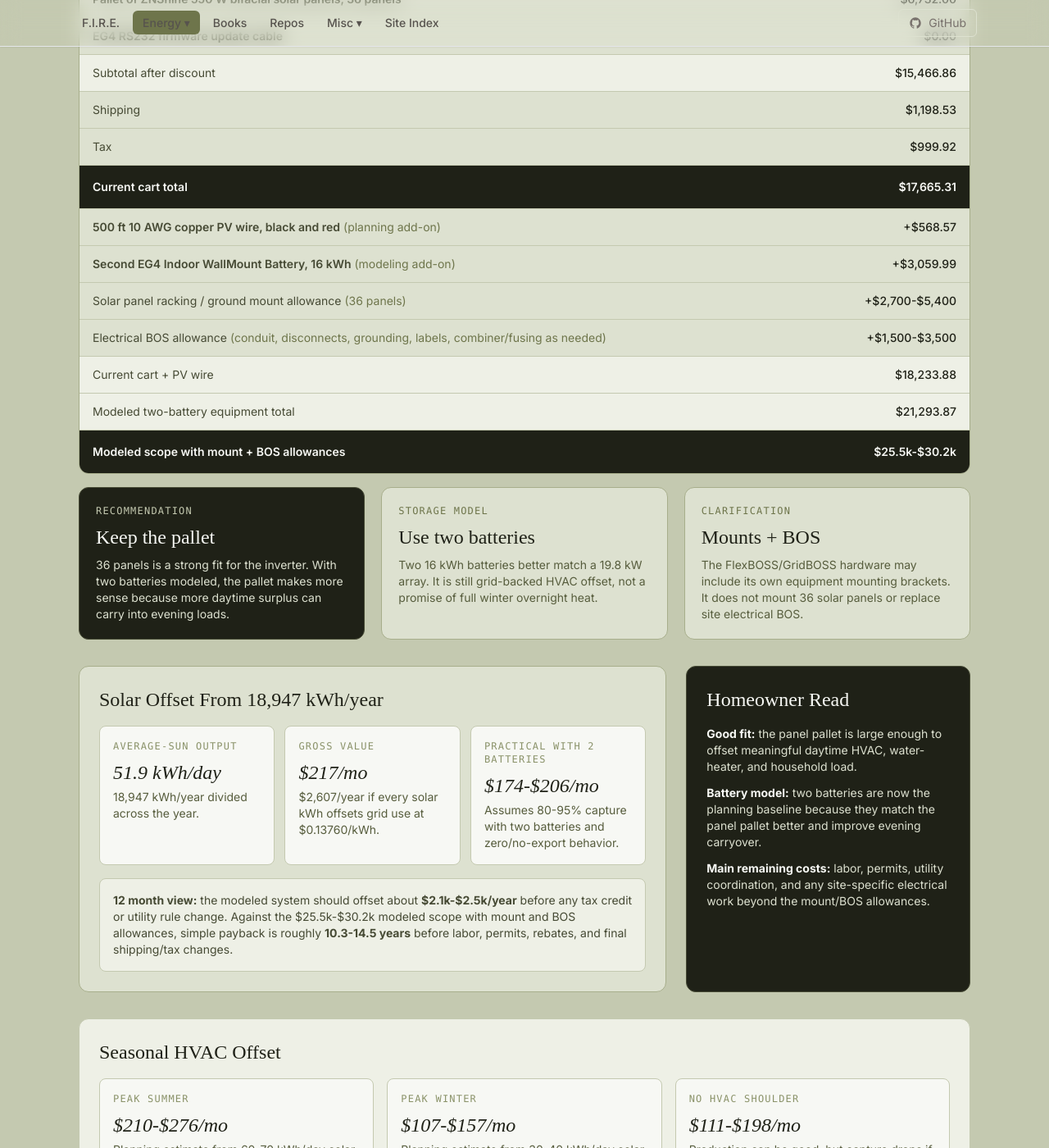
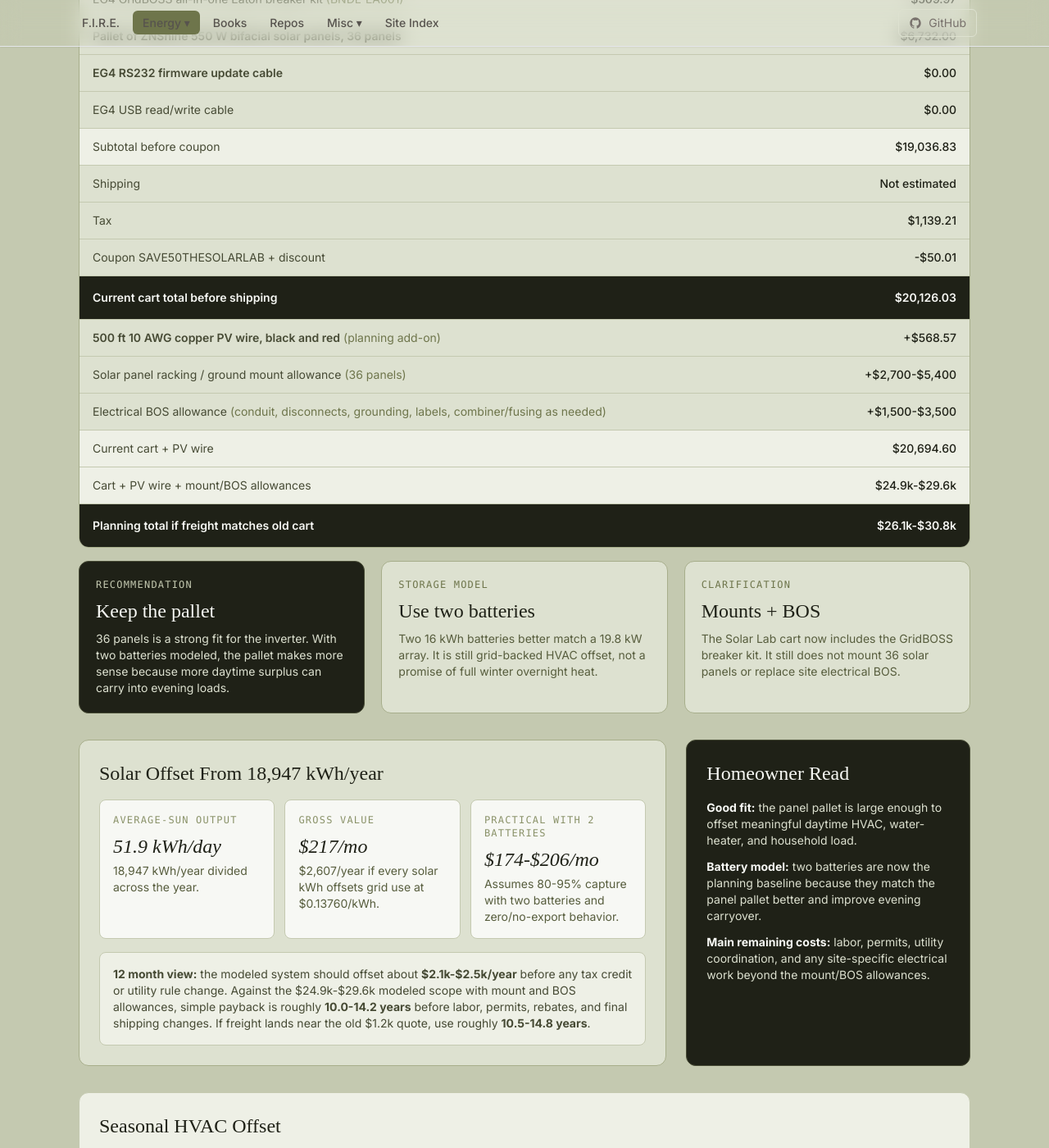
Before and after one commit to techmore/techmore.github.io, a Jekyll site: the page built from pages/energy-monitoring/solar.html, in a window 1280 px wide and 1400 px high, scrolled down 1202 px. Shown: the whole window at 82% size. Built offline with Jekyll 4.4.1, drawn with Linux system fonts in a browser that asks for light colours; nearby versions of some CDN libraries; some web fonts are replaced; some of the changed text lies outside the part shown.

Commit message:
Update solar pricing with breaker kit cart

```diff
--- a/pages/energy-monitoring/solar.html
+++ b/pages/energy-monitoring/solar.html
@@ -74,7 +74,7 @@ title: Solar Offset - Techmore
                 <p class="font-mono text-xs tracking-widest uppercase text-olive-500">Current cart</p>
                 <h2 class="text-3xl text-olive-950">Phase 1 Pricing Snapshot</h2>
             </div>
-            <p class="text-sm text-olive-600">Signature Solar cart, user-provided May 21, 2026.</p>
+            <p class="text-sm text-olive-600">Solar Lab cart, user-provided May 21, 2026. Shipping not yet estimated.</p>
         </div>
 
         <div class="bg-olive-200 rounded-xl border border-olive-400 overflow-hidden mb-4">
@@ -84,12 +84,16 @@ title: Solar Offset - Techmore
             </div>
             <div class="divide-y divide-olive-300 text-sm">
                 <div class="grid grid-cols-12 gap-3 px-4 py-3">
-                    <div class="col-span-8 text-olive-800"><a href="https://signaturesolar.com/eg4-indoor-wallmount-battery-48v-314ah-16-1-kwh/" target="_blank" rel="noopener noreferrer" class="font-semibold text-olive-800 hover:text-olive-950">EG4 Indoor WallMount Battery, 48 V 314 Ah, 16 kWh</a></div>
-                    <div class="col-span-4 text-right font-medium text-olive-950">$3,059.99</div>
+                    <div class="col-span-8 text-olive-800"><a href="https://signaturesolar.com/eg4-indoor-wallmount-battery-48v-314ah-16-1-kwh/" target="_blank" rel="noopener noreferrer" class="font-semibold text-olive-800 hover:text-olive-950">EG4 Indoor WallMount Battery, 48 V 314 Ah, 16 kWh</a> <span class="text-olive-600">× 2</span></div>
+                    <div class="col-span-4 text-right font-medium text-olive-950">$6,119.98</div>
                 </div>
                 <div class="grid grid-cols-12 gap-3 px-4 py-3">
                     <div class="col-span-8 text-olive-800"><a href="https://signaturesolar.com/eg4-flexboss21-inverter-v-1-1-48v-split-phase-21kw-pv-input-eg4-gridboss-mid-v3-1-bndl-e00019-3-1/" target="_blank" rel="noopener noreferrer" class="font-semibold text-olive-800 hover:text-olive-950">EG4 FlexBOSS21 Inverter V1.1 + EG4 GridBOSS MID V3.1 bundle</a></div>
                     <div class="col-span-4 text-right font-medium text-olive-950">$5,674.88</div>
+                </div>
+                <div class="grid grid-cols-12 gap-3 px-4 py-3">
+                    <div class="col-span-8 text-olive-800">EG4 GridBOSS all-in-one Eaton breaker kit <span class="text-olive-600">(BNDL-EA001)</span></div>
+                    <div class="col-span-4 text-right font-medium text-olive-950">$509.97</div>
                 </div>
                 <div class="grid grid-cols-12 gap-3 px-4 py-3">
                     <div class="col-span-8 text-olive-800"><a href="https://signaturesolar.com/pallet-of-znshine-550w-bifacial-solar-panels-36-panels/" target="_blank" rel="noopener noreferrer" class="font-semibold text-olive-800 hover:text-olive-950">Pallet of ZNShine 550 W bifacial solar panels, 36 panels</a></div>
@@ -99,29 +103,33 @@ title: Solar Offset - Techmore
                     <div class="col-span-8 text-olive-800"><a href="https://signaturesolar.com/eg4-firmware-cable-for-6kw-6-5kw/" target="_blank" rel="noopener noreferrer" class="font-semibold text-olive-800 hover:text-olive-950">EG4 RS232 firmware update cable</a></div>
                     <div class="col-span-4 text-right font-medium text-olive-950">$0.00</div>
                 </div>
+                <div class="grid grid-cols-12 gap-3 px-4 py-3">
+                    <div class="col-span-8 text-olive-800">EG4 USB read/write cable</div>
+                    <div class="col-span-4 text-right font-medium text-olive-950">$0.00</div>
+                </div>
                 <div class="grid grid-cols-12 gap-3 px-4 py-3 bg-olive-100">
-                    <div class="col-span-8 text-olive-800">Subtotal after discount</div>
-                    <div class="col-span-4 text-right font-medium text-olive-950">$15,466.86</div>
+                    <div class="col-span-8 text-olive-800">Subtotal before coupon</div>
+                    <div class="col-span-4 text-right font-medium text-olive-950">$19,036.83</div>
                 </div>
                 <div class="grid grid-cols-12 gap-3 px-4 py-3">
                     <div class="col-span-8 text-olive-800">Shipping</div>
-                    <div class="col-span-4 text-right font-medium text-olive-950">$1,198.53</div>
+                    <div class="col-span-4 text-right font-medium text-olive-950">Not estimated</div>
                 </div>
                 <div class="grid grid-cols-12 gap-3 px-4 py-3">
                     <div class="col-span-8 text-olive-800">Tax</div>
-                    <div class="col-span-4 text-right font-medium text-olive-950">$999.92</div>
+                    <div class="col-span-4 text-right font-medium text-olive-950">$1,139.21</div>
+                </div>
+                <div class="grid grid-cols-12 gap-3 px-4 py-3">
+                    <div class="col-span-8 text-olive-800">Coupon SAVE50THESOLARLAB + discount</div>
+                    <div class="col-span-4 text-right font-medium text-olive-950">-$50.01</div>
                 </div>
                 <div class="grid grid-cols-12 gap-3 px-4 py-4 bg-olive-950 text-olive-50">
-                    <div class="col-span-8 font-semibold">Current cart total</div>
-                    <div class="col-span-4 text-right font-semibold">$17,665.31</div>
+                    <div class="col-span-8 font-semibold">Current cart total before shipping</div>
+                    <div class="col-span-4 text-right font-semibold">$20,126.03</div>
                 </div>
                 <div class="grid grid-cols-12 gap-3 px-4 py-3">
                     <div class="col-span-8 text-olive-800"><a href="https://signaturesolar.com/500-ft-10-awg-copper-pv-wire-black-and-red-30-amp/" target="_blank" rel="noopener noreferrer" class="font-semibold text-olive-800 hover:text-olive-950">500 ft 10 AWG copper PV wire, black and red</a> <span class="text-olive-600">(planning add-on)</span></div>
                     <div class="col-span-4 text-right font-medium text-olive-950">+$568.57</div>
-                </div>
-                <div class="grid grid-cols-12 gap-3 px-4 py-3">
-                    <div class="col-span-8 text-olive-800"><a href="https://signaturesolar.com/eg4-indoor-wallmount-battery-48v-314ah-16-1-kwh/" target="_blank" rel="noopener noreferrer" class="font-semibold text-olive-800 hover:text-olive-950">Second EG4 Indoor WallMount Battery, 16 kWh</a> <span class="text-olive-600">(modeling add-on)</span></div>
-                    <div class="col-span-4 text-right font-medium text-olive-950">+$3,059.99</div>
                 </div>
                 <div class="grid grid-cols-12 gap-3 px-4 py-3">
                     <div class="col-span-8 text-olive-800">Solar panel racking / ground mount allowance <span class="text-olive-600">(36 panels)</span></div>
@@ -133,15 +141,15 @@ title: Solar Offset - Techmore
                 </div>
                 <div class="grid grid-cols-12 gap-3 px-4 py-3 bg-olive-100">
                     <div class="col-span-8 text-olive-800">Current cart + PV wire</div>
-                    <div class="col-span-4 text-right font-medium text-olive-950">$18,233.88</div>
+                    <div class="col-span-4 text-right font-medium text-olive-950">$20,694.60</div>
                 </div>
                 <div class="grid grid-cols-12 gap-3 px-4 py-3 bg-olive-100">
-                    <div class="col-span-8 text-olive-800">Modeled two-battery equipment total</div>
-                    <div class="col-span-4 text-right font-medium text-olive-950">$21,293.87</div>
+                    <div class="col-span-8 text-olive-800">Cart + PV wire + mount/BOS allowances</div>
+                    <div class="col-span-4 text-right font-medium text-olive-950">$24.9k-$29.6k</div>
                 </div>
                 <div class="grid grid-cols-12 gap-3 px-4 py-4 bg-olive-950 text-olive-50">
-                    <div class="col-span-8 font-semibold">Modeled scope with mount + BOS allowances</div>
-                    <div class="col-span-4 text-right font-semibold">$25.5k-$30.2k</div>
+                    <div class="col-span-8 font-semibold">Planning total if freight matches old cart</div>
+                    <div class="col-span-4 text-right font-semibold">$26.1k-$30.8k</div>
                 </div>
             </div>
         </div>
@@ -160,7 +168,7 @@ title: Solar Offset - Techmore
             <div class="bg-olive-200 rounded-xl border border-olive-400 p-5">
                 <p class="font-mono text-xs tracking-widest uppercase text-olive-600">Clarification</p>
                 <h3 class="mt-2 text-2xl text-olive-950">Mounts + BOS</h3>
-                <p class="mt-2 text-sm text-olive-700">The FlexBOSS/GridBOSS hardware may include its own equipment mounting brackets. It does not mount 36 solar panels or replace site electrical BOS.</p>
+                <p class="mt-2 text-sm text-olive-700">The Solar Lab cart now includes the GridBOSS breaker kit. It still does not mount 36 solar panels or replace site electrical BOS.</p>
             </div>
         </div>
     </section>
@@ -186,7 +194,7 @@ title: Solar Offset - Techmore
                 </div>
             </div>
             <div class="mt-4 bg-olive-100 rounded-lg border border-olive-300 p-4">
-                <p class="text-sm text-olive-800"><strong>12 month view:</strong> the modeled system should offset about <strong>$2.1k-$2.5k/year</strong> before any tax credit or utility rule change. Against the $25.5k-$30.2k modeled scope with mount and BOS allowances, simple payback is roughly <strong>10.3-14.5 years</strong> before labor, permits, rebates, and final shipping/tax changes.</p>
+                <p class="text-sm text-olive-800"><strong>12 month view:</strong> the modeled system should offset about <strong>$2.1k-$2.5k/year</strong> before any tax credit or utility rule change. Against the $24.9k-$29.6k modeled scope with mount and BOS allowances, simple payback is roughly <strong>10.0-14.2 years</strong> before labor, permits, rebates, and final shipping changes. If freight lands near the old $1.2k quote, use roughly <strong>10.5-14.8 years</strong>.</p>
             </div>
         </div>
 
@@ -418,7 +426,7 @@ title: Solar Offset - Techmore
             <li>Heat pump breaker appears to be double-pole 45 A. At 240 V that is about 10.8 kVA of breaker capacity, but breaker size is not the same as typical operating draw.</li>
             <li>Federal tax credit treatment depends on eligibility and tax liability; this page treats it as planning context, not guaranteed cash.</li>
             <li>Final solar sizing still needs roof/ground-mount layout, shading, utility rules, permitting, and installer or electrician review.</li>
-            <li>Current cart on May 21, 2026: FlexBOSS21 + GridBOSS $5,674.88, EG4 314Ah indoor battery discounted to $3,059.99, ZNShine 550 W 36-panel pallet $6,732.00, shipping $1,198.53, tax $999.92, total $17,665.31. Signature Solar 500 ft 10 AWG black/red PV wire adds $568.57 and a second battery adds $3,059.99 as planning line items.</li>
+            <li>Solar Lab cart on May 21, 2026: ZNShine 550 W 36-panel pallet $6,732.00, two EG4 314Ah indoor batteries discounted to $6,119.98, EG4 GridBOSS Eaton breaker kit $509.97, FlexBOSS21 + GridBOSS $5,674.88, free RS232 and USB cables, coupon SAVE50THESOLARLAB, tax $1,139.21, and total $20,126.03 before shipping. Signature Solar 500 ft 10 AWG black/red PV wire adds $568.57 as a planning line item.</li>
             <li>Mount/BOS allowances are planning placeholders: $2,700-$5,400 for panel racking or ground mount, plus $1,500-$3,500 for conduit, disconnects, grounding, labels, and combiner/fusing if needed. Labor, permits, trenching, utility work, and final engineering are still separate.</li>
             <li>ZNShine source: Signature Solar product page and linked spec sheet. Listed specs include 550 W, 50.20 V Voc, 13.89 A Isc, 69.44 lb panel weight, 350 mm module leads with MC4-compatible connectors, and 2279 × 1134 × 35 mm module dimensions.</li>
         </ul>
```
